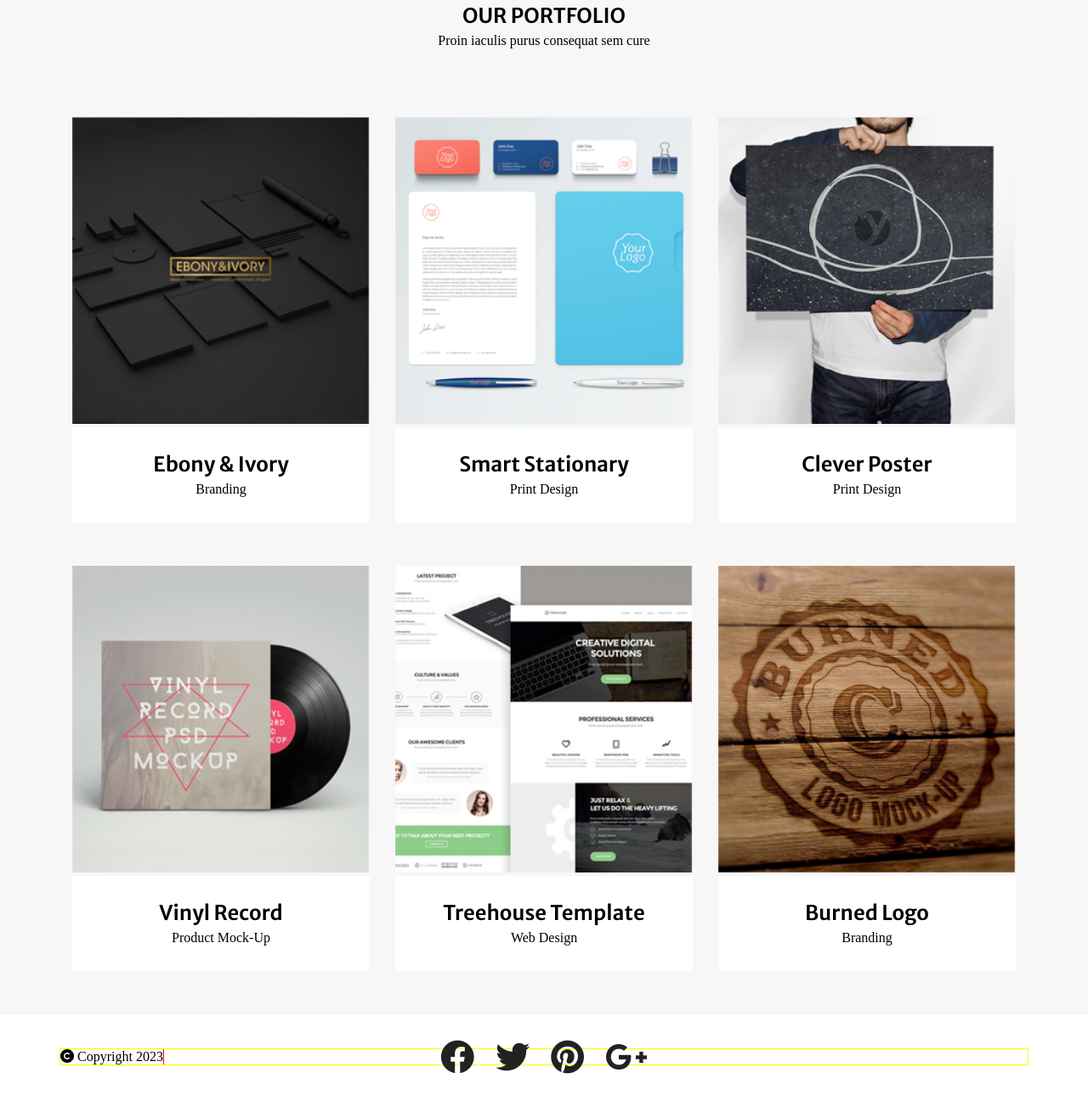
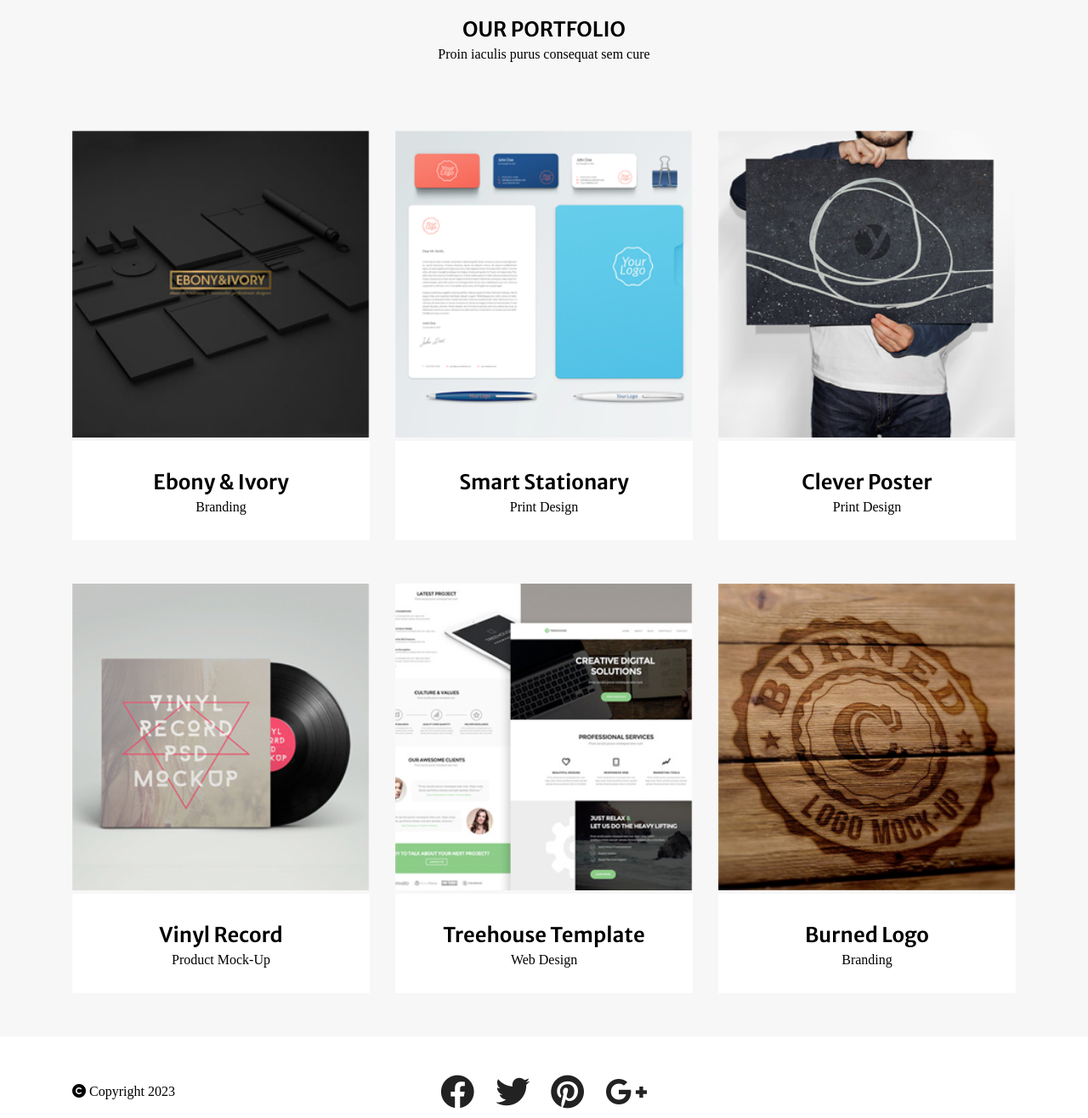
Before and after one commit to Lech2121/Golden, a website: page index.html in a window 1280 px wide. Shown: the part 1444-2760 px from the top of the page at 85% size. Before the commit the page ends 2738 px from the top, so only its background shows below. Drawn offline with Linux system fonts and the light colour scheme; a web font is replaced by a local one.

Commit message:
corrections in sections our portfolio and footer

```diff
--- a/index.html
+++ b/index.html
@@ -77,7 +77,7 @@
                         </div>
                         <div class="portfolio-items">
                             <div class="row">
-                                <div class="card col-4">
+                                <div class="card col-12 col-md-4 ">
                                     <div class="image">
                                         <img src="images/Image1.png" alt="image">
                                     </div>
@@ -86,7 +86,7 @@
                                         <p>Branding</p>
                                     </div>
                                 </div>
-                                <div class="card col-4">
+                                <div class="card col-12 col-md-4 ">
                                     <div class="image">
                                         <img src="images/Image2.png" alt="image">
                                     </div>
@@ -95,7 +95,7 @@
                                         <p>Print Design</p>
                                     </div>
                                 </div>
-                                <div class="card col-4" >
+                                <div class="card col-12 col-md-4 " >
                                     <div class="image">
                                         <img src="images/Image3.png" alt="image">
                                     </div>
@@ -104,7 +104,7 @@
                                         <p> Print Design</p>
                                     </div>
                                 </div>
-                                <div class="card col-4">
+                                <div class="card col-12 col-md-4 ">
                                     <div class="image">
                                         <img src="images/Image4.png" alt="image">
                                     </div>
@@ -113,7 +113,7 @@
                                         <p>Product Mock-Up</p>
                                     </div>
                                 </div>
-                                <div class="card col-4">
+                                <div class="card col-12 col-md-4 ">
                                     <div class="image">
                                         <img src="images/Image5.png" alt="image">
                                     </div>
@@ -122,7 +122,7 @@
                                         <p>Web Design</p>
                                     </div>
                                 </div>
-                                <div class="card col-4">
+                                <div class="card col-12 col-md-4 ">
                                     <div class="image">
                                         <img src="images/Image6.png" alt="image">
                                     </div>
@@ -138,10 +138,10 @@
         </section>
         <footer class="container">
             <div class="row footer-wrapper">
-                <div class="copyright border-red">
+                <div class="copyright col-12 col-md-4">
                     <p><i class="fa-solid fa-copyright"></i> Copyright 2023</p>
                 </div>
-                <div class="icons border-yellow">
+                <div class="icons col-12 col-md-4">
                     <a href="#">
                         <i class="fa-brands fa-facebook"></i>Facebook
                     </a>
--- a/sass/style.scss
+++ b/sass/style.scss
@@ -244,7 +244,10 @@ nav a {
     margin-bottom: 5px;
 }
 
-.description h2, p {
+
+
+
+.description p {
     text-align: center;
     margin: 0;
 }
@@ -259,9 +262,9 @@ nav a {
 
 .icons {
 
-    position: absolute;
+
     width: 100%;
-    height: 100%;
+
     display: flex;
     justify-content: center;
     align-items: center;
@@ -323,5 +326,8 @@ nav a {
 
     }
 
+    .copyright {
+        text-align: center;
+    }
 
     }
```
Also changed, not shown: css/style.css, 1 other file.
